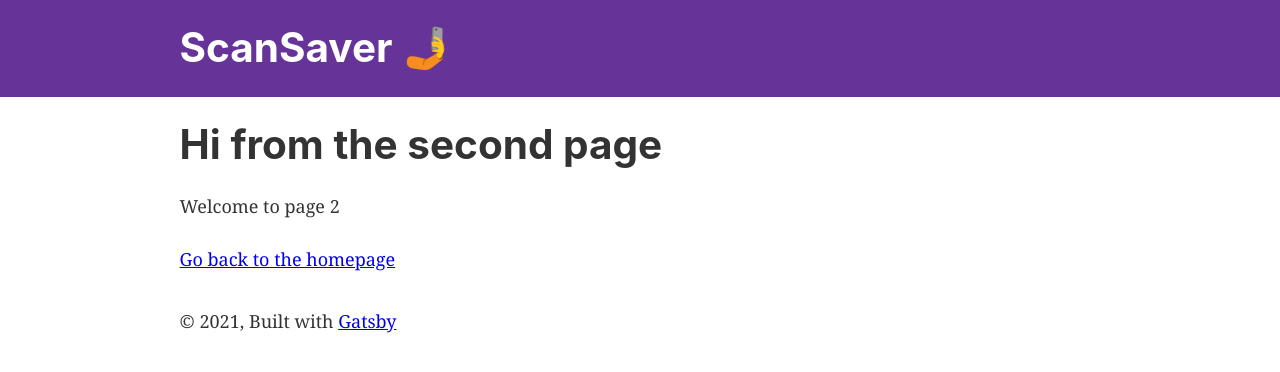
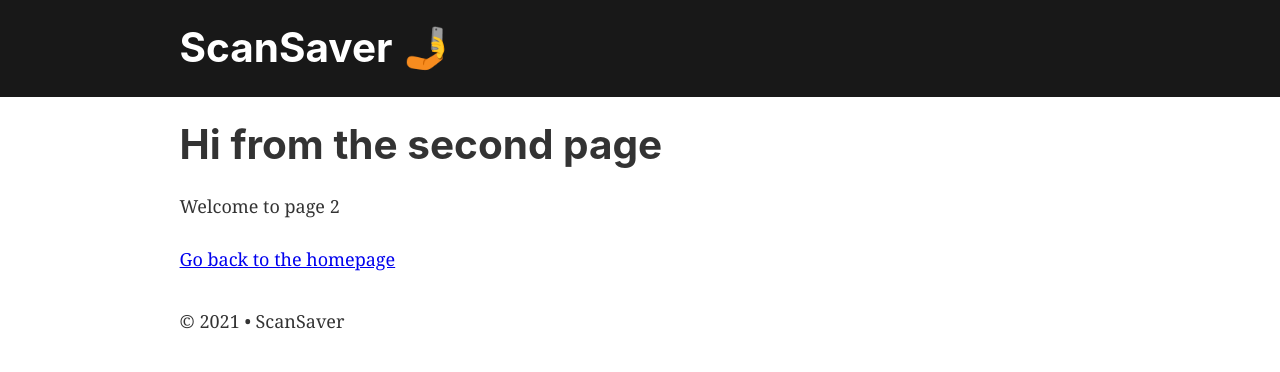
Before and after one commit to mczernyk/scansaver-landing, a Gatsby site: page /page-2 in a window 1280 px wide. Built offline with nearby package versions, Linux system fonts and the light colour scheme; Gatsby itself is replaced by a stand-in of ours.

Commit message:
updated 404

```diff
--- a/src/components/header.js
+++ b/src/components/header.js
@@ -5,7 +5,7 @@ import { Link } from "gatsby"
 const Header = ({ siteTitle }) => (
   <header
     style={{
-      background: `rebeccapurple`,
+      background: `#181818`,
       marginBottom: `1.45rem`,
     }}
   >
--- a/src/components/layout.js
+++ b/src/components/layout.js
@@ -39,9 +39,7 @@ const Layout = ({ children }) => {
             marginTop: `2rem`,
           }}
         >
-          © {new Date().getFullYear()}, Built with
-          {` `}
-          <a href="https://www.gatsbyjs.com">Gatsby</a>
+          © {new Date().getFullYear()} • ScanSaver
         </footer>
       </div>
     </>
--- a/src/pages/404.js
+++ b/src/pages/404.js
@@ -2,12 +2,14 @@ import * as React from "react"
 
 import Layout from "../components/layout"
 import Seo from "../components/seo"
+import { RiQrCodeLine } from 'react-icons/ri';
+
 
 const NotFoundPage = () => (
   <Layout>
     <Seo title="404: Not found" />
     <h1>404: Not Found</h1>
-    <p>You just hit a route that doesn&#39;t exist... the sadness.</p>
+    <p>There is nothing here, please double check your request.</p>
   </Layout>
 )
 
```
